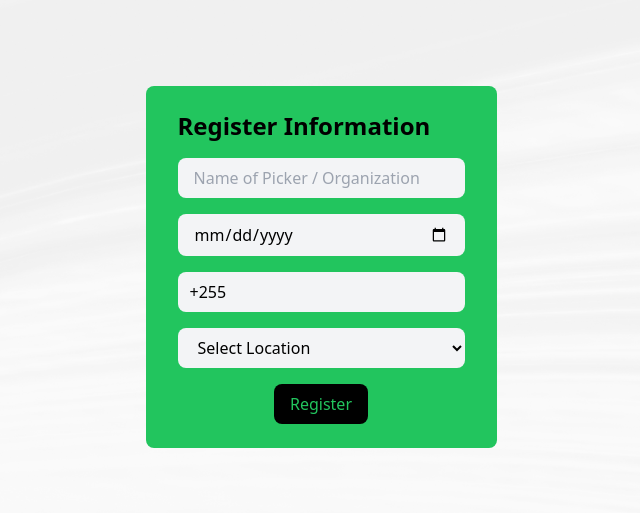
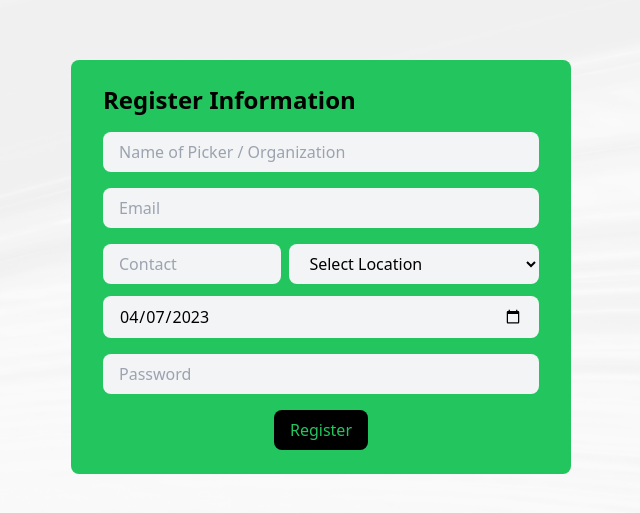
Before and after one commit to karimnyumba/Chatafisha, a React (Vite) app in the folder FuchaBins/: page / in a window 1280 px wide. Shown: the part 133-646 px from the top of the page, without its empty margins (319-959 px from the left). Built offline with nearby package versions, Linux system fonts and the light colour scheme.

Commit message:
changes in app.jsx and registerform.jsx

```diff
--- a/FuchaBins/src/App.jsx
+++ b/FuchaBins/src/App.jsx
@@ -1,12 +1,14 @@
 import React from "react"
 import Login from "./pages/login"
 import RegisterForm from "./pages/RegisterForm"
+import LoginForm from "./pages/LoginForm"
 function App() {
 
   return (
     <div>
     {/* <Login /> */}
     <RegisterForm />
+    {/* <LoginForm /> */}
 
     </div>
 
--- a/FuchaBins/src/pages/RegisterForm.jsx
+++ b/FuchaBins/src/pages/RegisterForm.jsx
@@ -2,19 +2,31 @@ import { useState } from "react";
 
 const RegisterForm = () => {
   const [name, setName] = useState("");
-  const [date, setDate] = useState("");
   const [contact, setContact] = useState("");
   const [location, setLocation] = useState("");
+  const [date, setDate] = useState(getCurrentDate()); // initialize with current date
+  const [email, setEmail] = useState("");
+  const [password, setPassword] = useState("");
 
   const handleNameChange = (e) => setName(e.target.value);
-  const handleDateChange = (e) => setDate(e.target.value);
   const handleContactChange = (e) => {
     // Limit contact input to 9 digits
-    if (e.target.value.length <= 9) {
+    if (e.target.value.length <= 10) {
       setContact(e.target.value);
     }
   };
   const handleLocationChange = (e) => setLocation(e.target.value);
+  const handleDateChange = (e) => setDate(e.target.value);
+  const handleEmailChange = (e) => setEmail(e.target.value);
+  const handlePasswordChange = (e) => setPassword(e.target.value);
+
+  function getCurrentDate() {
+    const today = new Date();
+    const month = today.getMonth() + 1; // add 1 since getMonth returns 0-11
+    const day = today.getDate();
+    const year = today.getFullYear();
+    return `${year}-${month < 10 ? "0" + month : month}-${day < 10 ? "0" + day : day}`;
+  }
 
   return (
     <div className="bg-baki bg-cover bg-center min-h-screen flex flex-col items-center justify-center">
@@ -29,24 +41,22 @@ const RegisterForm = () => {
             onChange={handleNameChange}
           />
           <input
-            type="date"
+            type="email"
+            placeholder="Email"
             className="bg-gray-100 rounded-lg px-4 py-2 w-full mb-4"
-            value={date}
-            onChange={handleDateChange}
+            value={email}
+            onChange={handleEmailChange}
           />
-          <div className="relative w-full mb-4">
-            <span className="absolute inset-y-0 left-0 flex items-center pl-3">
-              +255
-            </span>
+          <div className="flex justify-between w-full">
             <input
               type="tel"
-              className="bg-gray-100 rounded-lg pl-10 pr-4 py-2 w-full"
+              placeholder="Contact"
+              className="bg-gray-100 rounded-lg px-4 py-2 w-5/12 mr-2"
               value={contact}
               onChange={handleContactChange}
             />
-          </div>
             <select
-            className="bg-gray-100 rounded-lg px-4 py-2 w-full mb-4"
+              className="bg-gray-100 rounded-lg px-4 py-2 w-7/12"
               value={location}
               onChange={handleLocationChange}
             >
@@ -58,6 +68,20 @@ const RegisterForm = () => {
               <option value="Kisarawe">Kisarawe</option>
               <option value="Ilala">Ilala</option>
             </select>
+          </div>
+          <input
+            type="date"
+            className="bg-gray-100 rounded-lg px-4 mt-3 py-2 w-full mb-4"
+            value={date}
+            onChange={handleDateChange}
+          />
+          <input
+            type="password"
+            placeholder="Password"
+            className="bg-gray-100 rounded-lg px-4 py-2 w-full mb-4"
+            value={password}
+            onChange={handlePasswordChange}
+          />
           <button className="bg-black text-green-500 rounded-lg px-4 py-2">
             Register
           </button>
```
Lines whose indentation alone changed are shown as unchanged.
